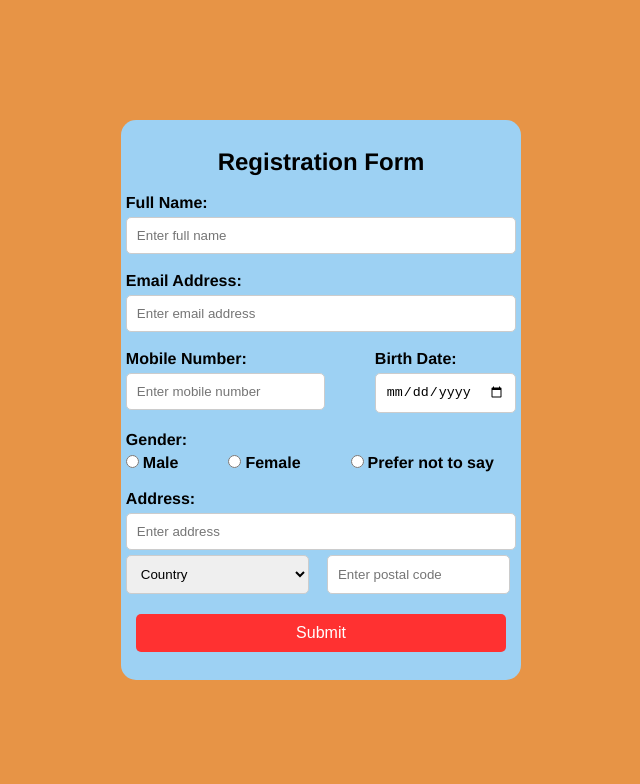
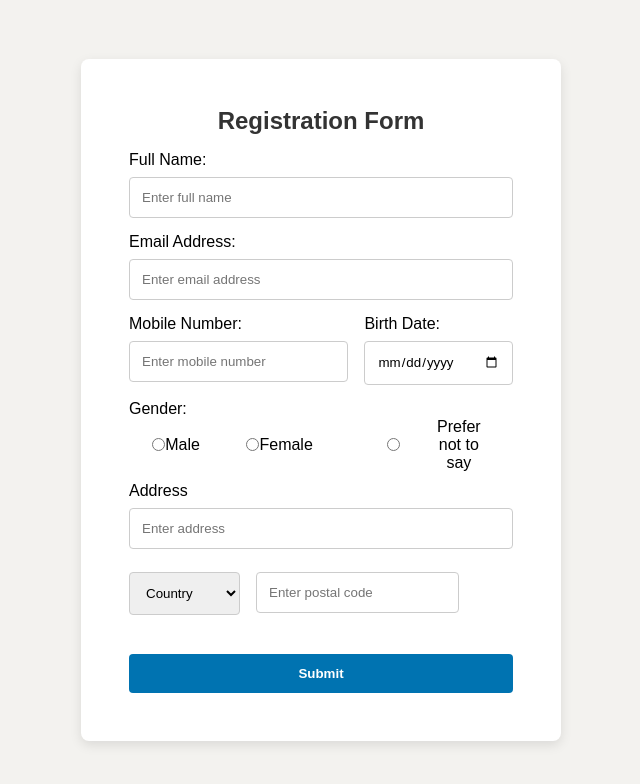
Before and after one commit to toni4real/RegistrationPage, a plain HTML site: page index.html in a window 1280 px wide. Shown: the whole page, without its empty margins (319-959 px from the left). Drawn offline with Linux system fonts and the light colour scheme.

Commit message:
fourth commit

```diff
--- a/index.html
+++ b/index.html
@@ -3,96 +3,72 @@
 <head>
     <meta charset="UTF-8">
     <meta name="viewport" content="width=device-width, initial-scale=1.0">
-    <title>Registration</title>
+    <title>Sign Up</title>
     <link rel="stylesheet" href="style.css">
 </head>
 <body>
 
-<section>
-
+  <div class="container">
     <div class="signup">
-        <h2>Registration Form</h2><br>
+      <h2>Registration Form</h2>
 
       <form class="registration-form">
-
-          <div class="first-row">
-            <div class="fullname">
+        <div class="form-group">
           <label for="fname">Full Name:</label>
-                <input type="text" id="fname" name="fname" placeholder="Enter full name"><br><br>
+          <input type="text" id="fname" name="fname" placeholder="Enter full name" required>
         </div>
 
-            <div class="email">
+        <div class="form-group">
           <label for="email">Email Address:</label>
-                <input type="text" id="email" name="email" placeholder="Enter email address"><br><br>
+          <input type="email" id="email" name="email" placeholder="Enter email address" required>
+        </div>
+
+        <div class="row">
+          <div class="form-group">
+            <label for="number">Mobile Number:</label>
+            <input type="text" id="number" name="number" placeholder="Enter mobile number" required>
+          </div>
+          <div class="form-group">
+            <label for="birthdate">Birth Date:</label>
+            <input type="date" id="birthdate" name="birthdate" required>
           </div>
         </div>
 
-          <div class="second-row">
-            <div class="number">
-                <label for="number">Mobile Number:</label><br>
-                <input type="text" id="number" name="number" placeholder="Enter mobile number"><br><br>
-            </div>
-
-            <div class="date">
-                <label for="birthdate">Birth Date:</label><br>
-                <input type="date" id="birthdate" name="birthdate"><br><br>
+        <div class="gender">
+            <label>Gender:</label>
+            <div class="gender-options">
+              <label><input type="radio" id="gender1" name="gender" required>Male</label>
+              <label><input type="radio" id="gender2" name="gender">Female</label>
+              <label><input type="radio" id="gender3" name="gender">Prefer not to say</label>
             </div>
         </div>
 
-          <div class="third-row">
-            <div class="gender">
-                <label for="gender">Gender:</label><br>
-            </div>
-            <div class="option">
-                <div>
-                    <input type="radio" id="gender1" name="gender">
-                    <label for="gender1">Male</label><br><br>
+        <div class="form-group">
+          <label for="address">Address</label>
+          <input type="text" id="address" name="address" placeholder="Enter address" required>
         </div>
 
-                <div>
-                    <input type="radio" id="gender2" name="gender">
-                    <label for="gender2">Female</label><br><br>
-                </div>
-
-                <div>
-                    <input type="radio" id="gender3" name="gender">
-                    <label for="gender3">Prefer not to say</label><br><br>
-                </div>
-            </div>
-          </div>
-
-          <div class="fourth-row">
-            <div class="address">
-                <label for="address">Address:</label><br>
-                <input type="text" id="address" name="address" placeholder="Enter address"><br>
-            </div>
-
-          </div>
-
-          <div class="fifth-row">
-            <select name="country" id="country">
+        <div class="row">
+          <div class="form-group">
+            <select name="country" id="country" required>
               <option value="" disabled selected hidden>Country</option>
               <option value="philippines">Philippines</option>
               <option value="indonesia">Indonesia</option>
               <option value="singapore">Singapore</option>
               <option value="thailand">Thailand</option>
             </select>
-              <label for="pcode"></label><br>
-              <input type="text" id="pcode" name="pcode" placeholder="Enter postal code"><br><br>
+          </div>
+          <div class="form-group">
+            <input type="text" id="pcode" name="pcode" placeholder="Enter postal code" required>
+          </div>
         </div>
 
         <div class="button-container">
-            <input type="button" value="Submit">
+          <button type="submit">Submit</button>
         </div>
-
       </form>
-
     </div>
-
-</section>
-
-
-
+  </div>
 
 </body>
 </html>
--- a/style.css
+++ b/style.css
@@ -2,78 +2,73 @@
     margin: 0;
     padding: 0;
     box-sizing: border-box;
+    font-family: 'Arial', sans-serif;
 }
-section{
-    height: 100vh;
-    background-color: rgb(231, 148, 70);
+.container{
     display: flex;
     justify-content: center;
     align-items: center;
+    min-height: 100vh;
+    background-color: #f3f2ef;
 }
 .signup{
-    height: 35rem;
+    background-color: #fff;
+    padding: 3rem;
+    width: 480px;
+    border-radius: 8px;
+    box-shadow: 0 4px 12px rgba(0, 0, 0, 0.1);
+    text-align: center;
+}
+.signup h2{
+    margin-bottom: 1rem;
+    color: #333;
+}
+.registration-form label{
+    float: left;
+}
+.registration-form input, .registration-form select{
+    width: 100%;
+    padding: 0.75rem;
+    margin: 0.5rem 0;
+    border: 1px solid #ccc;
+    border-radius: 4px;
+}
+.form-group{
+    margin-bottom: 7px;
+}
+.row{
     display: flex;
-    flex-direction: column;
-    justify-content: center;
-    align-items: center;
-    background-color: rgb(157, 209, 243);
-    width: 25rem;
-    border-radius: 15px;
+    gap: 1rem;
 }
-h2{
-    font-family: 'Franklin Gothic Medium', 'Arial Narrow', Arial, sans-serif;
+.gender{
+    margin-bottom: 10px;
 }
-label{
-    font-family: 'Franklin Gothic Medium', 'Arial Narrow', Arial, sans-serif;
-    font-weight: bold;
-}
-input[type="text"], input[type="date"], select {
-    width: 100%;
-    padding: 10px;
-    margin-top: 5px;
-    border: 1px solid #ccc;
-    border-radius: 5px;
-}
-.second-row{
+.gender-options{
     display: flex;
     flex-direction: row;
-    gap: 50px;
+    justify-content: space-around;
+    width: 100%;
+    margin-top: 0.5rem;
 }
-.gender{
-    margin-bottom: 5px;
-}
-.option{
+.gender-options label{
     display: flex;
     flex-direction: row;
-    gap: 50px;
-}
-.fifth-row{
-    display: flex;
-    flex-direction: row;
-    gap: 6px;
+    align-items: center;
 }
 .button-container{
-    display: flex;
-    justify-content: center;
-    margin-top: 20px;
+    margin-top: 1.5rem;
 }
-input[type="button"]{
-    background-color: #ff3131;
-    color: white;
-    padding: 10px 160px;
+.button-container button{
+    width: 100%;
+    padding: 0.75rem;
     border: none;
-    border-radius: 5px;
+    border-radius: 4px;
+    background-color: #0073b1;
+    color: #fff;
+    font-weight: bold;
     cursor: pointer;
-    font-size: 16px;
-    transition: background-color 0.3s, transform 0.2s;
+    transition: background-color 0.3s;
 }
-input[type="button"]:hover{
-    background-color: #45a049;
+.button-container button:hover{
+    background-color: #005580;
 }
-input[type="button"]:focus{
-    outline: none;
-    box-shadow: 0 0 5px #4CAF50;
-}
-input[type="button"]:active{
-    transform: scale(0.98);
-}
```
Lines whose indentation alone changed are shown as unchanged.
